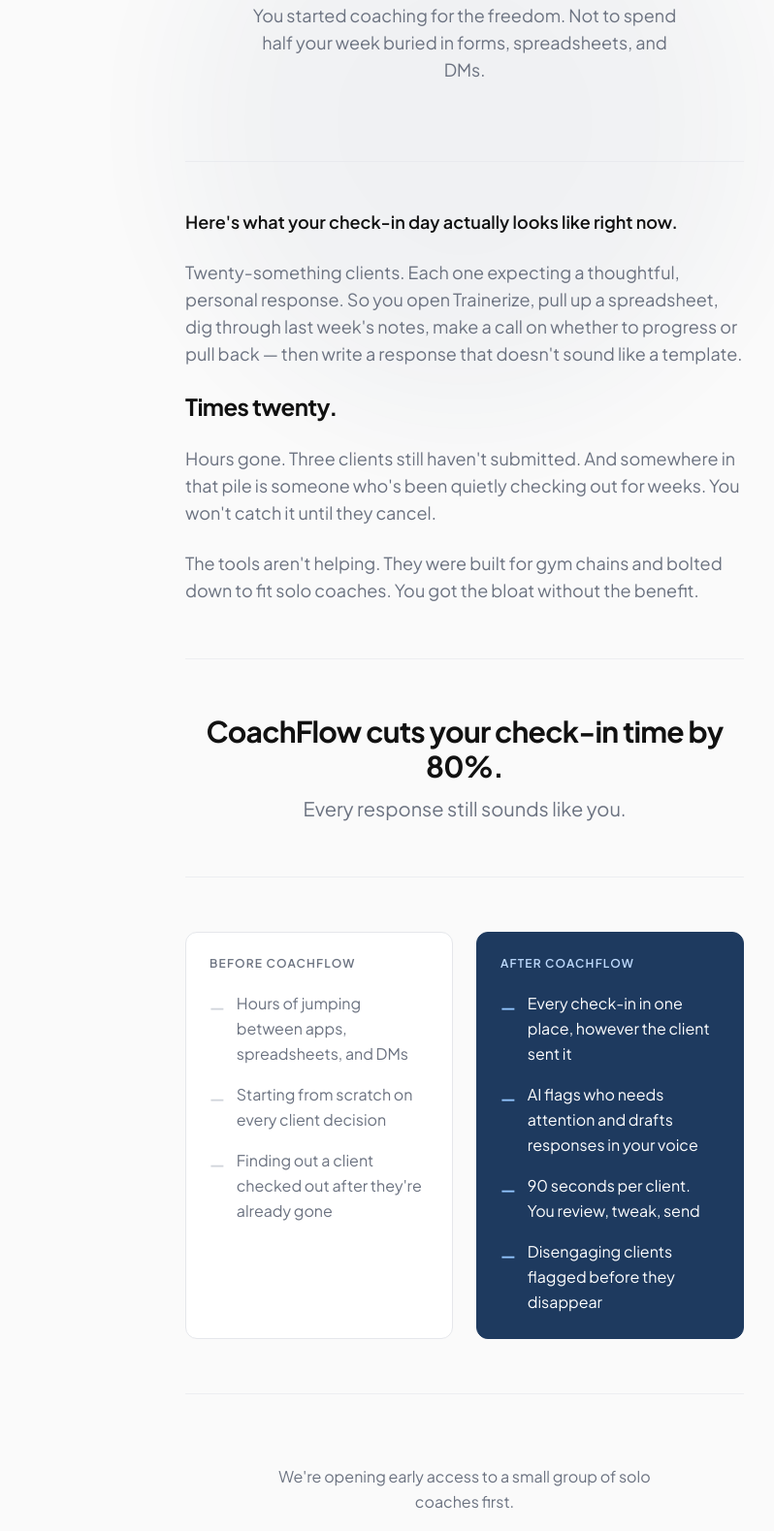
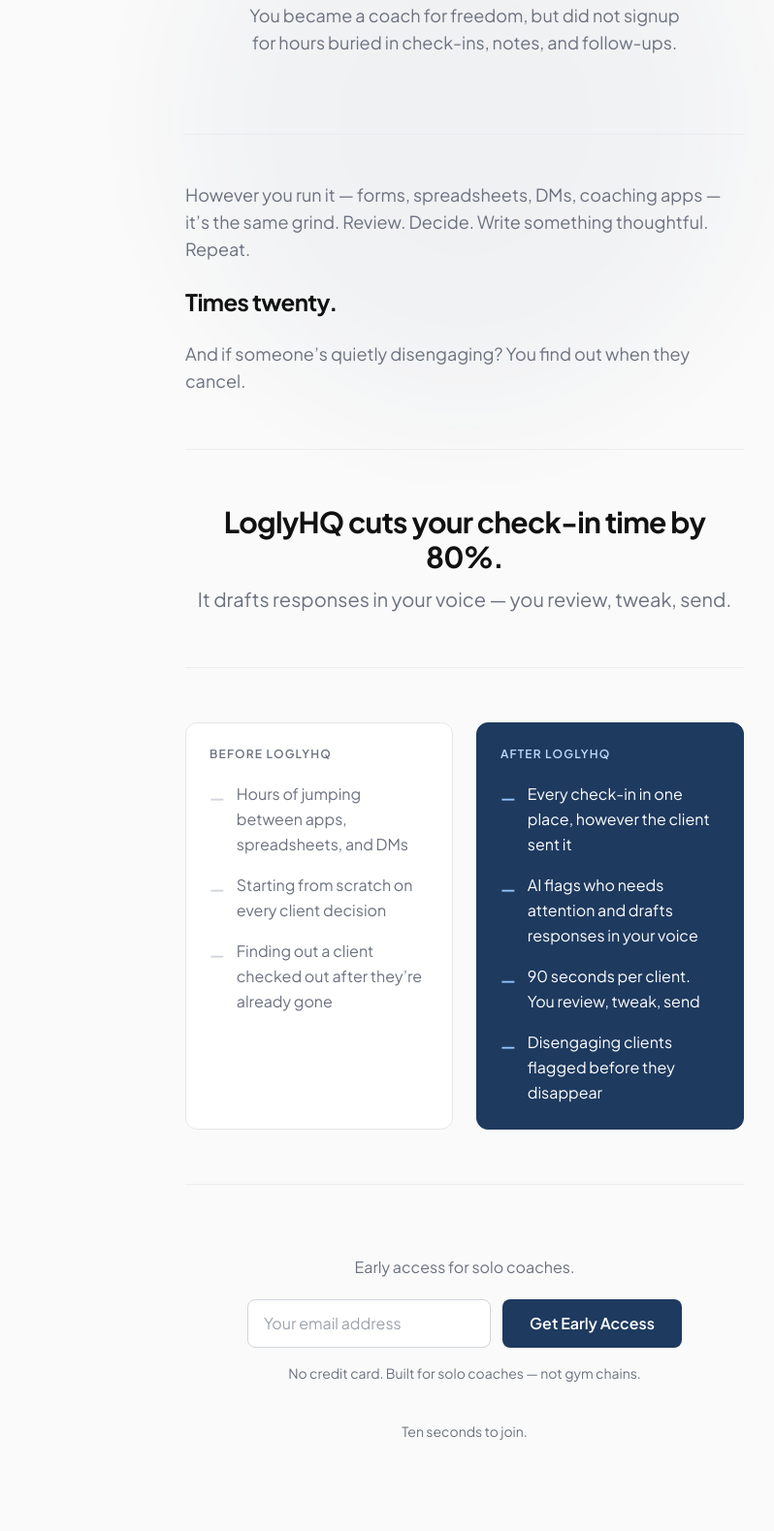
Before and after one commit to bryanguillen/logly-hq, a plain HTML site: page index.html in a window 1280 px wide. Shown: the part 250-1829 px from the top of the page at 97% size, without its empty margins (161-959 px from the left). After the commit the page ends 1776 px from the top, so only its background shows below. Drawn offline with nearby package versions, Linux system fonts and the light colour scheme.

Commit message:
chore: consolidate with latest copy

```diff
--- a/index.html
+++ b/index.html
@@ -3,12 +3,13 @@
 <head>
   <meta charset="UTF-8" />
   <meta name="viewport" content="width=device-width, initial-scale=1.0" />
-  <title>CoachFlow — Check-in days are brutal. They don't have to be.</title>
-  <meta name="description" content="CoachFlow cuts your check-in time by 80%. Every response still sounds like you. Built for solo online coaches — not gym chains." />
 
-  <!-- Open Graph / link preview -->
-  <meta property="og:title" content="CoachFlow — Check-in days are brutal. They don't have to be." />
-  <meta property="og:description" content="Stop spending half your week on check-ins. CoachFlow automates the busywork so you can focus on coaching." />
+  <title>LoglyHQ — Check-in days are brutal. They don’t have to be.</title>
+  <meta name="description" content="LoglyHQ cuts your check-in time by 80%. It drafts responses in your voice so you review, tweak, and send. Built for solo coaches — not gym chains." />
+
+  <!-- Open Graph -->
+  <meta property="og:title" content="LoglyHQ — Check-in days are brutal. They don’t have to be." />
+  <meta property="og:description" content="Cut your check-in time by 80%. AI drafts responses in your voice. You review, tweak, send." />
   <meta property="og:type" content="website" />
 
   <script src="https://cdn.tailwindcss.com"></script>
@@ -22,7 +23,6 @@
         extend: {
           colors: {
             accent: '#1E3A5F',
-            accentlight: '#E8EEF5',
             bgsoft: '#FAFAFA',
             textmain: '#111111',
             textsecondary: '#6B7280',
@@ -42,7 +42,7 @@
   <header class="w-full py-6 px-6 md:px-10">
     <div class="max-w-4xl mx-auto">
       <div class="text-accent font-bold text-lg tracking-tight">
-        CoachFlow
+        LoglyHQ
       </div>
     </div>
   </header>
@@ -53,18 +53,17 @@
       <!-- HERO -->
       <section class="relative text-center py-10 md:py-14">
 
-        <!-- Subtle radial glow -->
         <div class="absolute inset-0 -z-10 flex justify-center">
           <div class="w-[600px] h-[600px] bg-accent opacity-[0.04] rounded-full blur-3xl"></div>
         </div>
 
         <h1 class="text-4xl md:text-5xl font-extrabold tracking-[-0.02em] leading-[1.1]">
           Check-in days are brutal.<br>
-          <span class="text-accent">They don't have to be.</span>
+          <span class="text-accent">They don’t have to be.</span>
         </h1>
 
         <p class="mt-6 text-base md:text-lg text-textsecondary leading-relaxed max-w-md mx-auto">
-          You started coaching for the freedom. Not to spend half your week buried in forms, spreadsheets, and DMs.
+          You became a coach for freedom, but did not signup for hours buried in check-ins, notes, and follow-ups.
         </p>
       </section>
 
@@ -74,24 +73,17 @@
       <section class="py-4 md:py-6">
         <div class="space-y-6 text-base md:text-lg leading-relaxed">
 
-          <p class="font-semibold text-textmain">
-            Here's what your check-in day actually looks like right now.
+          <p class="text-textsecondary">
+            However you run it — forms, spreadsheets, DMs, coaching apps — it’s the same grind.
+            Review. Decide. Write something thoughtful. Repeat.
           </p>
 
-          <p class="text-textsecondary">
-            Twenty-something clients. Each one expecting a thoughtful, personal response. So you open Trainerize, pull up a spreadsheet, dig through last week's notes, make a call on whether to progress or pull back — then write a response that doesn't sound like a template.
-          </p>
-
-          <p class="text-2xl font-bold text-textmain tracking-tight">
+          <p class="text-2xl font-bold tracking-tight text-textmain">
             Times twenty.
           </p>
 
           <p class="text-textsecondary">
-            Hours gone. Three clients still haven't submitted. And somewhere in that pile is someone who's been quietly checking out for weeks. You won't catch it until they cancel.
-          </p>
-
-          <p class="text-textsecondary">
-            The tools aren't helping. They were built for gym chains and bolted down to fit solo coaches. You got the bloat without the benefit.
+            And if someone’s quietly disengaging? You find out when they cancel.
           </p>
 
         </div>
@@ -102,10 +94,10 @@
       <!-- PROMISE -->
       <section class="py-4 md:py-6 text-center">
         <p class="text-2xl md:text-3xl font-bold leading-snug tracking-tight text-textmain">
-          CoachFlow cuts your check-in time by 80%.
+          LoglyHQ cuts your check-in time by 80%.
         </p>
         <p class="mt-3 text-lg md:text-xl text-textsecondary font-medium">
-          Every response still sounds like you.
+          It drafts responses in your voice — you review, tweak, send.
         </p>
       </section>
 
@@ -118,7 +110,7 @@
           <!-- Before -->
           <div class="rounded-xl p-6 bg-white border border-gray-200">
             <p class="text-xs uppercase tracking-widest text-textsecondary mb-5 font-semibold">
-              Before CoachFlow
+              Before LoglyHQ
             </p>
             <ul class="space-y-4 text-textsecondary text-base leading-relaxed">
               <li class="flex gap-3">
@@ -131,7 +123,7 @@
               </li>
               <li class="flex gap-3">
                 <span class="mt-1 text-gray-300 font-bold">—</span>
-                <span>Finding out a client checked out after they're already gone</span>
+                <span>Finding out a client checked out after they’re already gone</span>
               </li>
             </ul>
           </div>
@@ -139,7 +131,7 @@
           <!-- After -->
           <div class="rounded-xl p-6 bg-accent border border-accent">
             <p class="text-xs uppercase tracking-widest text-blue-200 mb-5 font-semibold">
-              After CoachFlow
+              After LoglyHQ
             </p>
             <ul class="space-y-4 text-white text-base leading-relaxed">
               <li class="flex gap-3">
@@ -170,10 +162,9 @@
       <section class="py-8 md:py-10 text-center">
 
         <p class="text-base text-textsecondary mb-5 max-w-sm mx-auto leading-relaxed">
-          We're opening early access to a small group of solo coaches first.
+          Early access for solo coaches.
         </p>
 
-        <!-- Form — default state -->
         <form
           id="waitlist-form"
           class="max-w-md mx-auto"
@@ -197,27 +188,25 @@
           </div>
 
           <p class="mt-4 text-sm text-textsecondary">
-            Free during beta. No credit card. Built for solo coaches — not gym chains.
+            No credit card. Built for solo coaches — not gym chains.
           </p>
         </form>
 
-        <!-- Success state (hidden by default) -->
         <div id="success-message" class="hidden max-w-md mx-auto">
           <div class="bg-white border border-gray-200 rounded-xl px-8 py-10">
             <div class="text-3xl mb-4">✓</div>
             <p class="text-lg font-semibold text-textmain mb-2">You're on the list.</p>
             <p class="text-base text-textsecondary leading-relaxed">
-              We'll reach out personally when your spot is ready. Check your inbox — we'll be in touch soon.
+              We’ll reach out personally when your spot is ready.
             </p>
           </div>
         </div>
 
       </section>
 
-      <!-- FOOTER -->
       <section class="pb-10 text-center">
         <p class="text-sm text-textsecondary">
-          Ten seconds to join. We'll reach out personally when your spot is ready.
+          Ten seconds to join.
         </p>
       </section>
 
@@ -232,7 +221,6 @@
       const btn = document.getElementById('submit-btn');
       const email = form.querySelector('input[type="email"]').value;
 
-      // Disable button to prevent double submit
       btn.disabled = true;
       btn.textContent = 'Joining...';
 
@@ -244,22 +232,20 @@
         });
 
         if (res.ok) {
-          // Show success state
           form.classList.add('hidden');
           document.getElementById('success-message').classList.remove('hidden');
         } else {
-          throw new Error('Submission failed');
+          throw new Error();
         }
       } catch (err) {
-        // Fallback — reset button so they can try again
         btn.disabled = false;
         btn.textContent = 'Get Early Access';
-        alert('Something went wrong. Please try again or email us directly.');
+        alert('Something went wrong. Please try again.');
       }
     }
   </script>
 
-<script defer src="/_vercel/insights/script.js"></script>
+  <script defer src="/_vercel/insights/script.js"></script>
 
 </body>
 </html>
```
